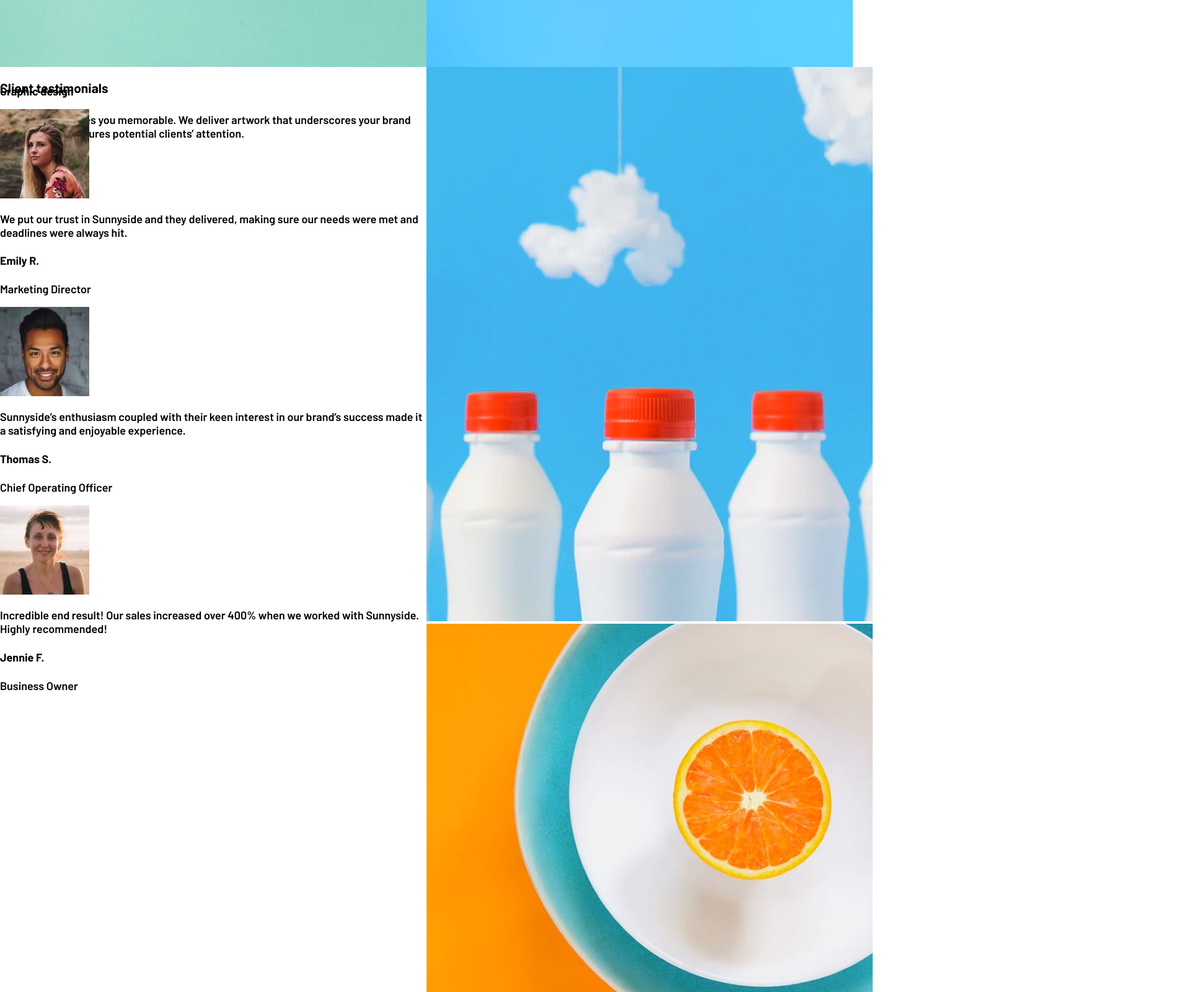
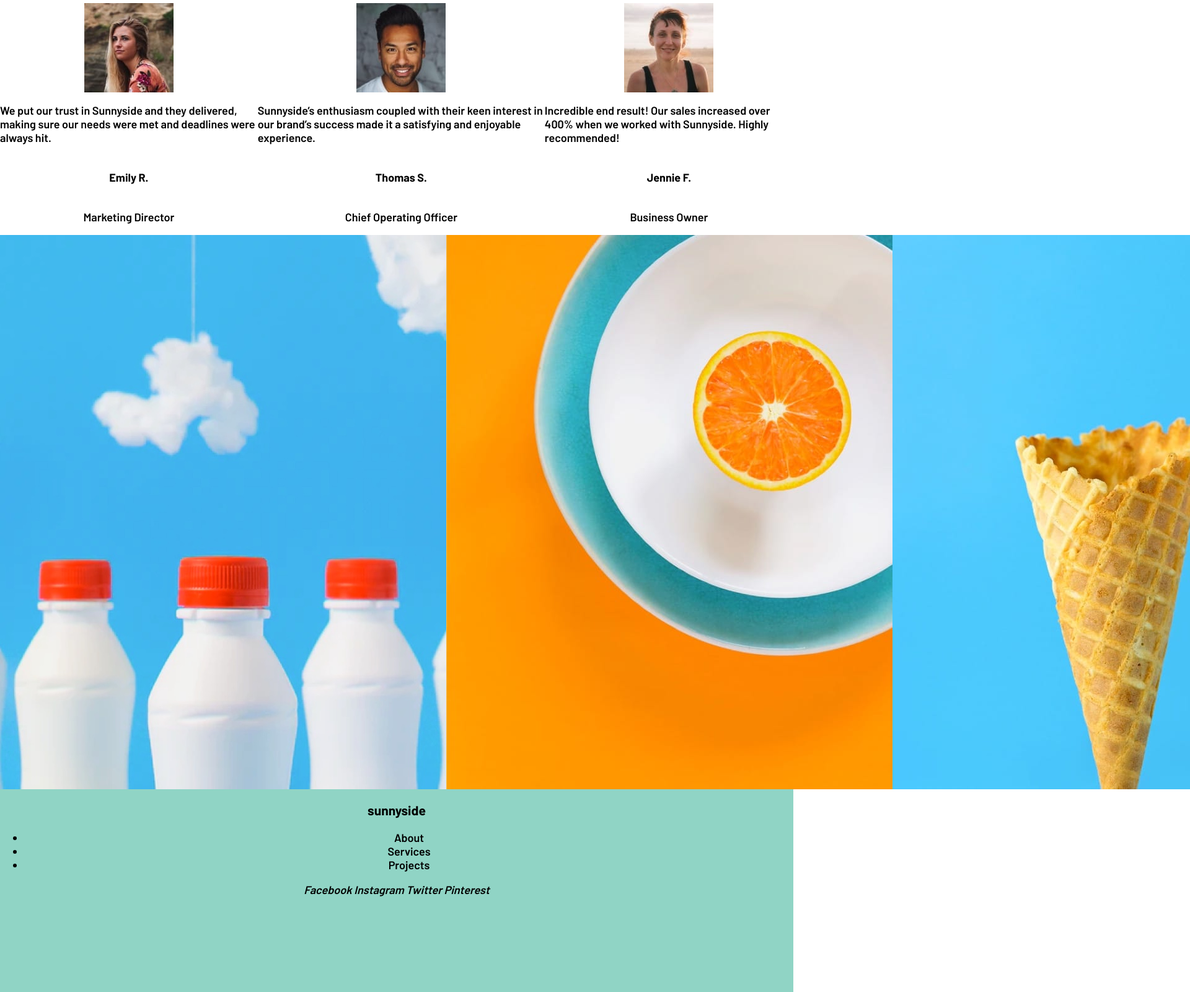
Before and after one commit to H4m4k/sunnyside-agency-landing-page, a plain HTML site: page index.html in a window 1280 px wide. Shown: the part 2620-4220 px from the top of the page at 62% size, 1920 px wide, since content can reach past the window. Drawn offline with Linux system fonts and the light colour scheme.

Commit message:
layout finished, started work on styling

```diff
--- a/CSS/styles.css
+++ b/CSS/styles.css
@@ -43,7 +43,6 @@ body {
     padding: 0 2em;
 }
 .wrapper__h2 {
-    font-size: 2em;
     font-weight: 900;
 }
 .nav__ul {
@@ -67,13 +66,10 @@ body {
     text-align: center;
     margin: 8em 0 20em 0;
 }
-.title__h1 {
-    font-size: 3em;
-    text-transform: uppercase;
-}
 
 
 /***** MAIN LAYOUT ******/
+
 .main--two-column {
     grid-template: auto/50% 50%;
 }
@@ -87,10 +83,7 @@ body {
     place-content: center;
     padding: 0 10em;
 }
-.main__h3 {
-    font-size: 3em;
-}
-.main__text {
+.color-grey {
     color: #85858d;
 }
 .main__button {
@@ -98,7 +91,6 @@ body {
     align-self: flex-start;
     border: none;
     background-color: transparent;
-    text-transform: uppercase;
 }
 .main__button::after {
     content: " ";
@@ -111,19 +103,52 @@ body {
     top: -22%;
     z-index: -1;
 }
-.yellow::after {
-    background-color: #fef5b7;
+
+/*
+    Cherry and Orange Styles
+*/
+
+.main__img-and-text {
+    position: relative;
 }
-.red::after {
-    background-color: #ffd8d1;
+.main__txt-absolute {
+    width: 100%;
+    position: absolute;
+    bottom: 15%;
+}
+.main__section-title-cherry {
+    color: #215348;
+}
+.main__section-txt-cherry {
+    color:#3d796d;
+}
+.main__section-title-orange {
+    color: #164e67;
+}
+.main__section-txt-orange {
+    color:#0d5676;
 }
 
+/*
+    TESTIMONIALS
+*/
+
+.main__testimonials {
+    grid-area: 4/1/5/3;
+}
+.main__testimonials-title-lett-space {
+    letter-spacing: .3em ;
+}
+.main__gallery {
+    grid-area: 5/1/6/3;
+}
 /***** FOOTER LAYOUT ******/
 .footer {
-    grid-area: 4/1/5/2;
+    grid-area: 3/1/4/2;
+    background-color: #90d4c5;
 }
 .attribution {
-    grid-area: 5/1/6/2;
+    grid-area: 4/1/5/2;
 }
 
 
@@ -132,3 +157,37 @@ body {
 .grid {
     display: grid;
 }
+.flex {
+    display: flex;
+}
+.yellow::after {
+    background-color: #fef5b7;
+}
+.red::after {
+    background-color: #ffd8d1;
+}
+.txt-center {
+    text-align: center;
+}
+.flex-column {
+    flex-direction: column;
+}
+.align-start {
+    align-self: start;
+}
+.flex__img {
+    width: 100%;
+    height: auto;
+}
+.center-items {
+    place-items: center;
+}
+.uppercase {
+    text-transform: uppercase;
+}
+.font-2em {
+    font-size: 2em;
+}
+.font-3em {
+    font-size: 3em;
+}
--- a/index.html
+++ b/index.html
@@ -22,7 +22,7 @@
 
   <header class="grid header--background header--white-text">
     <div class="wrapper">
-      <h2 class="wrapper__h2 barlow">sunnyside</h2>
+      <h2 class="wrapper__h2 font-2em barlow">sunnyside</h2>
       <nav>
         <ul class="nav__ul">
           <li class='nav__li'>About</li>
@@ -34,7 +34,7 @@
     </div>
 
     <div class="title fraunces">
-      <h1 class="title__h1">We are creatives</h1>
+      <h1 class="font-3em uppercase">We are creatives</h1>
       <img src="/images/icon-arrow-down.svg" alt="" >
     </div>
 
@@ -44,37 +44,37 @@
   <main class="grid main--two-column">
 
     <section class="main__square">
-      <h3 class="fraunces main__h3">Transform your brand</h3>
-      <p class="main__text barlow">We are a full-service creative agency specializing in helping brands grow fast.
+      <h3 class="fraunces font-3em">Transform your brand</h3>
+      <p class="color-grey barlow">We are a full-service creative agency specializing in helping brands grow fast.
         Engage your clients through compelling visuals that do most of the marketing for you.</p>
-        <button class="fraunces main__button yellow">&nbsp;Learn more&nbsp;</button>
+        <button class="fraunces main__button uppercase yellow">&nbsp;Learn more&nbsp;</button>
       </section>
 
-      <div class="fifty" ><img class="main__img" src="/images/desktop/image-transform.jpg" alt="" ></div>
+      <div><img class="main__img" src="/images/desktop/image-transform.jpg" alt="" ></div>
 
-      <div class="fifty" ><img class="main__img" src="/images/desktop/image-stand-out.jpg" alt="" ></div>
+      <div><img class="main__img" src="/images/desktop/image-stand-out.jpg" alt="" ></div>
 
       <section class="main__square">
-        <h3 class="fraunces main__h3">Stand out to the right audience</h3>
-        <p class="main__text barlow">Using a collaborative formula of designers, researchers, photographers, videographers, and copywriters, we’ll build and extend your brand in digital places.
+        <h3 class="fraunces font-3em">Stand out to the right audience</h3>
+        <p class="color-grey barlow">Using a collaborative formula of designers, researchers, photographers, videographers, and copywriters, we’ll build and extend your brand in digital places.
         </p>
-        <button class="fraunces main__button red">&nbsp;Learn more&nbsp;</button>
+        <button class="fraunces main__button uppercase red">&nbsp;Learn more&nbsp;</button>
       </section>
 
-      <div>
+      <div class="main__img-and-text">
         <img class="main__img" src="/images/desktop/image-graphic-design.jpg" alt="">
-        <section>
-          <h4>Graphic design</h4>
-          <p>Great design makes you memorable. We deliver artwork that underscores your brand message and captures potential clients’ attention.
+        <section class="main__txt-absolute txt-center">
+          <h4 class="fraunces main__section-title-cherry font-2em">Graphic design</h4>
+          <p class="txt-center main__section-txt-cherry">Great design makes you memorable. We deliver artwork that underscores your brand message and captures potential clients’ attention.
           </p>
         </section>
       </div>
 
-      <div>
+      <div class="main__img-and-text">
         <img class="main__img" src="/images/desktop/image-photography.jpg" alt="">
-        <section>
-          <h4>Photography</h4>
-          <p>Increase your credibility by getting the most stunning, high-quality photos that improve your business image.
+        <section class="main__txt-absolute txt-center">
+          <h4 class="fraunces main__section-title-orange font-2em">Photography</h4>
+          <p class="txt-center main__section-txt-orange">Increase your credibility by getting the most stunning, high-quality photos that improve your business image.
           </p>
         </section>
       </div>
@@ -83,11 +83,12 @@
 
 
 
-      <section>
+      <section class="main__testimonials flex flex-column center-items">
 
-        <h3>Client testimonials</h3>
+        <h3 class="fraunces color-grey uppercase main__testimonials-title-lett-space ">Client testimonials</h3>
 
-        <div>
+        <div class="flex">
+          <div class="center-items flex flex-column">
             <img src="/images/image-emily.jpg" alt="">
             <p>We put our trust in Sunnyside and they delivered, making sure our needs were met and deadlines were always hit.
             </p>
@@ -97,7 +98,7 @@
             </p>
           </div>
 
-        <div>
+          <div class="center-items flex flex-column">
             <img src="/images/image-thomas.jpg" alt="">
             <p>Sunnyside’s enthusiasm coupled with their keen interest in our brand’s success made it a satisfying and enjoyable experience.
             </p>
@@ -107,7 +108,7 @@
             </p>
           </div>
 
-        <div>
+          <div class="center-items flex flex-column">
             <img src="/images/image-jennie.jpg" alt="">
             <p>Incredible end result! Our sales increased over 400% when we worked with Sunnyside. Highly recommended!
             </p>
@@ -116,15 +117,16 @@
             <p>Business Owner
             </p>
           </div>
+        </div>
 
       </section>
 
 
-      <div>
-        <img src="/images/desktop/image-gallery-milkbottles.jpg" alt="">
-        <img src="/images/desktop/image-gallery-orange.jpg" alt="">
-        <img src="/images/desktop/image-gallery-cone.jpg" alt="">
-        <img src="/images/desktop/image-gallery-sugarcubes.jpg" alt=""></div>
+      <div class="flex main__gallery">
+        <img class="flex__img"src="/images/desktop/image-gallery-milkbottles.jpg" alt="">
+        <img class="flex__img"src="/images/desktop/image-gallery-orange.jpg" alt="">
+        <img class="flex__img"src="/images/desktop/image-gallery-cone.jpg" alt="">
+        <img class="flex__img"src="/images/desktop/image-gallery-sugarcubes.jpg" alt=""></div>
 
     </main>
 
@@ -132,14 +134,15 @@
 
       <div class="header">
 
-        <h3>sunny<span>side</span></h3>
+        <h3 class="txt-center">sunnyside</h3>
 
-        <ul>
+        <ul class="txt-center">
           <li>About</li>
           <li>Services</li>
           <li>Projects</li>
         </ul>
 
+       <div class="txt-center">
         <i>Facebook</i>
 
         <i>Instagram</i>
@@ -147,6 +150,7 @@
         <i>Twitter</i>
 
         <i>Pinterest</i>
+       </div>
 
       </div>
     </footer>
```
Lines whose indentation alone changed are shown as unchanged.
